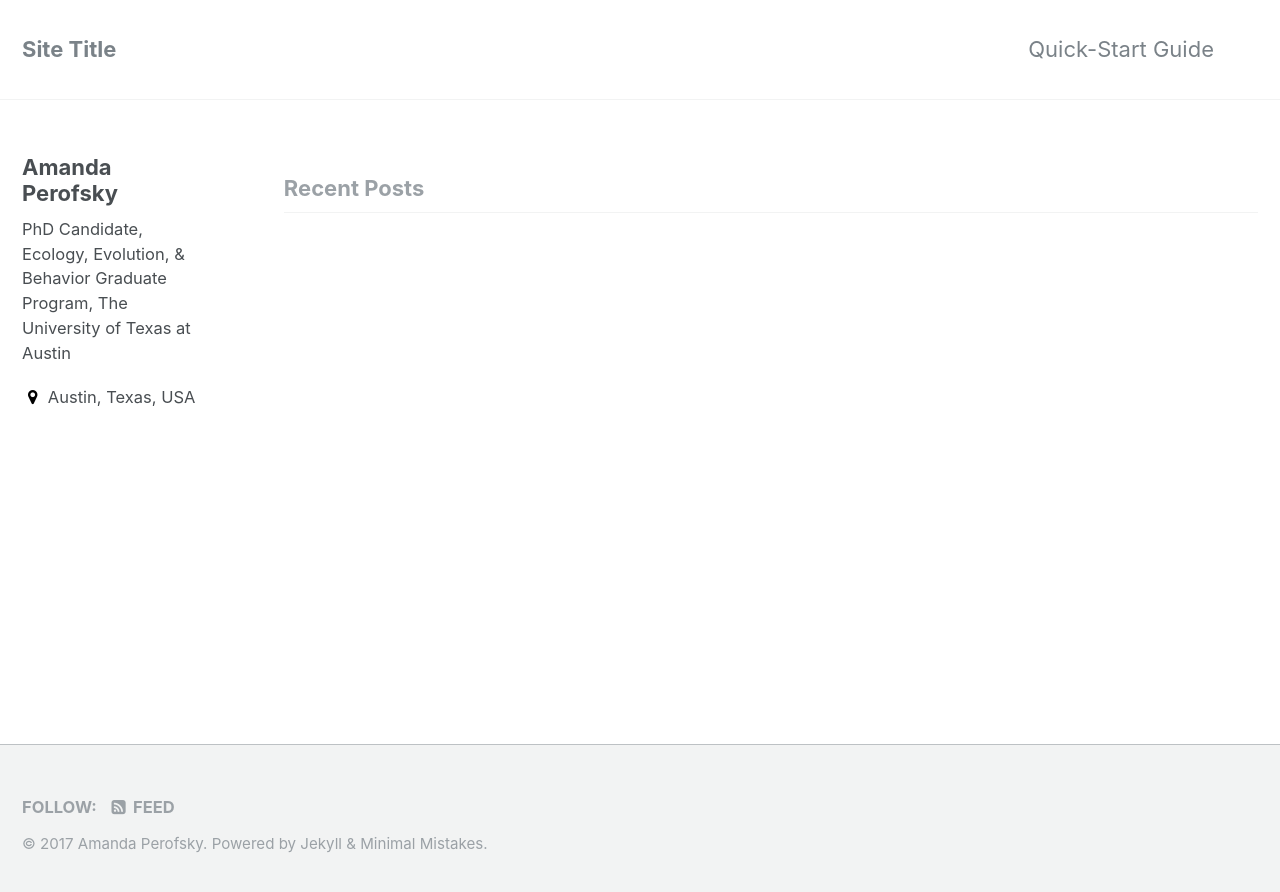
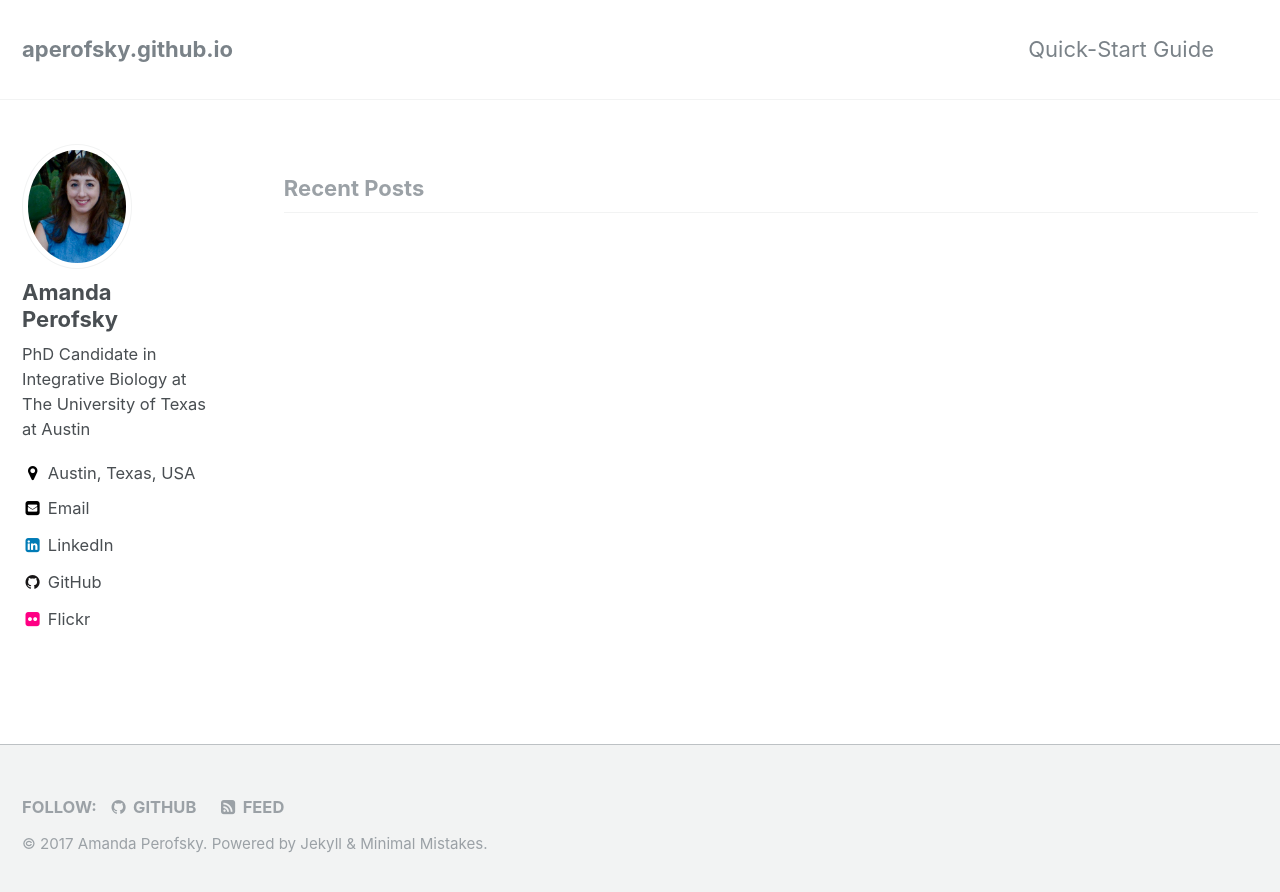
Before and after one commit to aperofsky/aperofsky.github.io, a Jekyll site: the page built from index.html, in a window 1280 px wide. Shown: the top 892 px of the page. Built offline with Jekyll 4.4.1, drawn with Linux system fonts in a browser that asks for light colours; the list of posts is cut into pages by our own code.

Commit message:
edited config file

```diff
--- a/_config.yml
+++ b/_config.yml
@@ -7,13 +7,13 @@
 
 # Site Settings
 locale                   : "en"
-title                    : "Site Title"
+title                    :
 title_separator          : "-"
 name                     : "Amanda Perofsky"
-description              : #"PhD Candidate in Integrative Biology at The University of Texas at Austin"
+description              : "contact network epidemiology in wild lemurs"
 url                      : "https://aperofsky.github.io"
 baseurl                  : # the subpath of your site, e.g. "/blog"
-repository               : # GitHub username/repo-name e.g. "aperofsky"
+repository               : "aperofsky/minimal-mistakes"
 teaser                   : # path of fallback teaser image, e.g. "/assets/images/500x300.png"
 # breadcrumbs            : false # true, false (default)
 words_per_minute         : 200
@@ -78,23 +78,23 @@ analytics:
 # Site Author
 author:
   name             : "Amanda Perofsky"
-  avatar           : # path of avatar image, e.g. "/assets/images/bio-photo.jpg"
-  bio              : "PhD Candidate, Ecology, Evolution, & Behavior Graduate Program, The University of Texas at Austin"
+  avatar           : "/assets/images/DSC_4923.jpg"
+  bio              : "PhD Candidate in Integrative Biology at The University of Texas at Austin"
   location         : "Austin, Texas, USA"
-  email            :
+  email            : "aperofsky@utexas.edu"
   uri              :
   bitbucket        :
   codepen          :
   dribbble         :
-  flickr           :
+  flickr           : "snaggleraggle"
   facebook         :
   foursquare       :
-  github           :
+  github           : "aperofsky"
   google_plus      :
   keybase          :
   instagram        :
   lastfm           :
-  linkedin         :
+  linkedin         : "amandaperofsky"
   pinterest        :
   soundcloud       :
   stackoverflow    : # "123456/username" (the last part of your profile url, e.g. http://stackoverflow.com/users/123456/username)
@@ -174,7 +174,7 @@ sass:
 permalink: /:categories/:title/
 paginate: 5 # amount of posts to show
 paginate_path: /page:num/
-timezone: # http://en.wikipedia.org/wiki/List_of_tz_database_time_zones
+timezone: America/Chicago
 
 
 # Plugins
```
Also changed, not shown: assets/images/DSC_4923.jpg (added), 2 other files.
